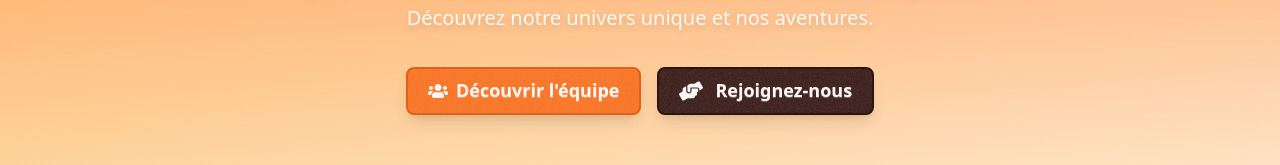
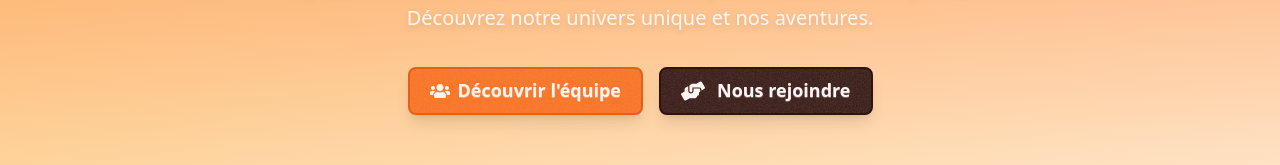
Before and after one commit to AurelienPautet/La-Fine-Equipe, a React (Vite) app in the folder apps/web/: page / in a window 1280 px wide. Shown: the part 562-727 px from the top of the page. Built offline with nearby package versions, Linux system fonts and the light colour scheme; no server answers.

Commit message:
Changed a button name

```diff
--- a/apps/web/src/pages/HomePage.tsx
+++ b/apps/web/src/pages/HomePage.tsx
@@ -50,7 +50,7 @@ const HomePage: React.FC = () => {
                 className="btn btn-secondary btn-lg text-secondary-content shadow-lg hover:shadow-xl transform hover:scale-110 transition-all flex items-center gap-3"
               >
                 <FaHandsHelping className="w-6 h-6" />
-                Rejoignez-nous
+                Nous rejoindre
               </Link>
             </div>
           </div>
```
